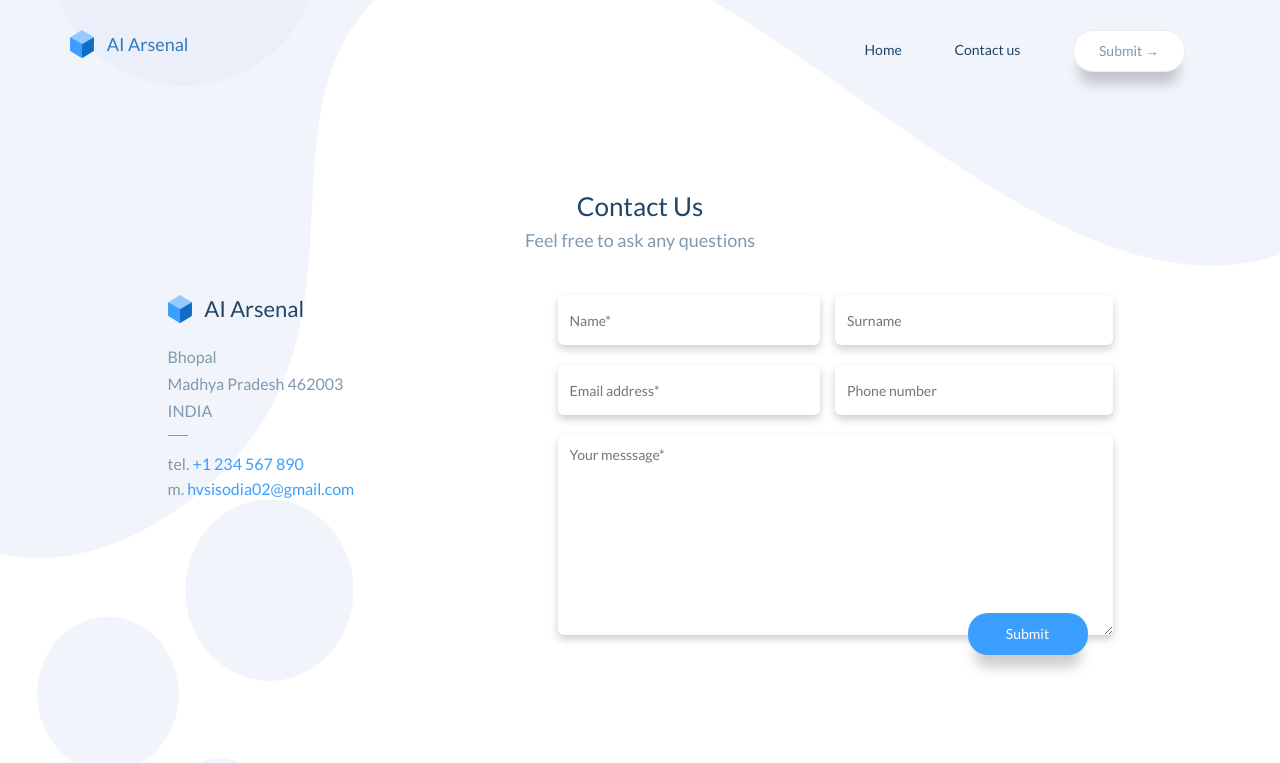
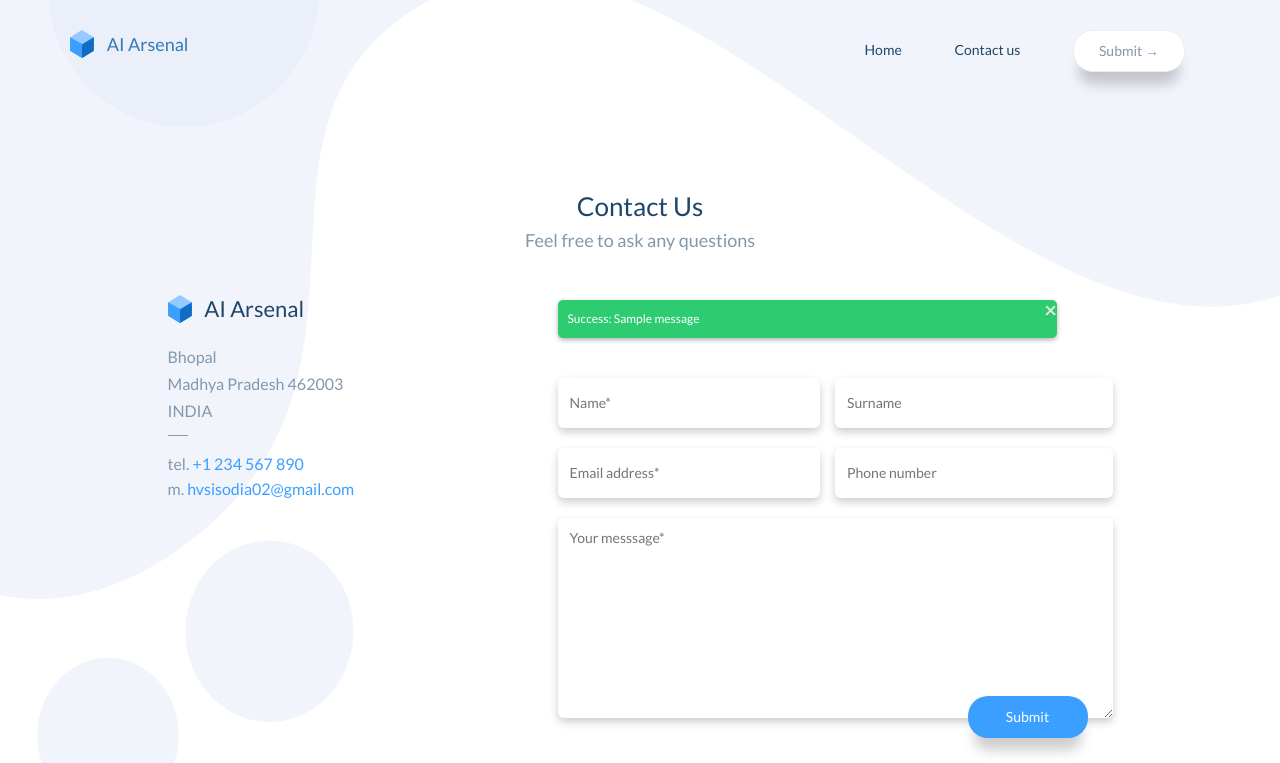
Before and after one commit to WildxHV/AI-Arsenal, a Django app: page /contactus/ in a window 1280 px wide. Shown: the top 763 px of the page. Run offline with Django 3.2, Linux system fonts and the light colour scheme; tables that the repository leaves empty hold one stand-in row (values such as "Sample post"); one stand-in notice (Sample message) is shown; some libraries are stand-ins or nearby versions.

Commit message:
Added contact form

```diff
--- a/home/views.py
+++ b/home/views.py
@@ -1,8 +1,9 @@
-from django.shortcuts import render
-from . models import Category, AiTool
+from django.shortcuts import render, redirect
+from . models import Category, AiTool, Contact
 from django.shortcuts import render, get_object_or_404
 from django.core.paginator import EmptyPage, PageNotAnInteger, Paginator
 from django.db.models import Q
+from django.contrib import messages
 
 # Create your views here.
 def home(request, category_slug=None):
@@ -86,4 +87,16 @@
 
 
 def contact(request):
+    if request.method == 'POST':
+        name    = request.POST['name']
+        surname = request.POST['surname']
+        email   = request.POST['email']
+        phone   = request.POST['phone']
+        message = request.POST['message']
+        contact = Contact.objects.create(customer_name=name,customer_surname=surname, email = email,phone_number = phone, message = message)
+        contact.save()
+
+        messages.success(request, 'Your details have been submitted you will be contacted shortly')
+        return redirect('contact')
+
     return render(request, 'contacts.html')
--- a/templates/base.html
+++ b/templates/base.html
@@ -4,7 +4,7 @@
 
 <head>
     <meta charset="UTF-8">
-    <title>CodePen - Bricks.io - Homepage</title>
+    <title>AI Arsenal - Homepage</title>
     <meta name="viewport" content="width=device-width, initial-scale=1">
     <meta name="theme-color" content="#3a9fff">
     <link rel='stylesheet' href='https://cdnjs.cloudflare.com/ajax/libs/twitter-bootstrap/3.3.7/css/bootstrap.min.css'>
--- a/templates/contacts.html
+++ b/templates/contacts.html
@@ -32,27 +32,30 @@
         </div>
       </div>
       <div class="col-md-6">
-        <form id="contact" class="form">
+
+        <form id="contact" class="form" method="POST" action="{% url 'contact' %}">
+          {% include 'includes/alerts.html' %}
+          {% csrf_token %}
           <div class="form-group">
             <div class="form__field--half">
-              <input type="text" placeholder="Name*" class="form__field form__text"></input>
+              <input type="text" placeholder="Name*" name="name" class="form__field form__text" required></input>
             </div>
             <div class="form__field--half">
-              <input type="text" placeholder="Surname" class="form__field form__text"></input>
+              <input type="text" placeholder="Surname" name="surname" class="form__field form__text" required> </input>
             </div>
           </div>
 
           <div class="form-group">
             <div class="form__field--half">
-              <input type="text" placeholder="Email address*" class="form__field form__text"></input>
+              <input type="text" placeholder="Email address*" name="email" class="form__field form__text" required></input>
             </div>
             <div class="form__field--half">
-              <input type="text" placeholder="Phone number" class="form__field form__text"></input>
+              <input type="text" placeholder="Phone number" name="phone" class="form__field form__text" required></input>
             </div>
           </div>
 
           <div class="form-group">
-            <textarea type="text" placeholder="Your messsage*" class="form__field form__textarea"></textarea>
+            <textarea type="text" placeholder="Your messsage*" name="message" class="form__field form__textarea" required></textarea>
             <button class="btn btn--up btn--width" type="submit">Submit</button>
           </div>
         </form>
--- /dev/null
+++ b/templates/includes/alerts.html
@@ -0,0 +1,81 @@
+<!DOCTYPE html>
+<html lang="en">
+
+<head>
+    <style>
+        #message-container {
+            width: 90%;
+        }
+
+        .alert-error {
+            background-color: #ff4757;
+            color: white;
+            padding: 10px;
+            border-radius: 5px;
+            box-shadow: 0 2px 5px rgba(0, 0, 0, 0.3);
+        }
+
+        .alert-success {
+            background-color: #2ecc71;
+            color: white;
+            padding: 10px;
+            border-radius: 5px;
+            box-shadow: 0 2px 5px rgba(0, 0, 0, 0.3);
+        }
+        .alert-warning {
+            background-color: #dbbd5e;
+            color: white;
+            padding: 10px;
+            border-radius: 5px;
+            box-shadow: 0 2px 5px rgba(0, 0, 0, 0.3);
+        }
+
+        .alert-message {
+            font-size: 12px;
+            margin-top: 5px;
+        }
+
+        .closebtn {
+            float: right;
+            font-size: 22px;
+            font-weight: bold;
+            line-height: 20px;
+            color: white;
+            text-shadow: 0 1px 0 rgba(0, 0, 0, 0.2);
+            opacity: 0.8;
+        }
+
+        .closebtn:hover {
+            color: white;
+            opacity: 0.5;
+            text-decoration: none;
+            cursor: pointer;
+        }
+    </style>
+</head>
+
+<body>
+
+    {% if messages %}
+    <div  id="message-container">
+        {% for message in messages %}
+        <div class="{% if message.level == DEFAULT_MESSAGE_LEVELS.ERROR %}alert-error{% endif %}"
+            id="message">
+            <a href="#" class="closebtn" onclick="document.getElementById('message-container').style.display='none';">
+                <span aria-hidden="true">&times;</span>
+            </a>
+            <div {% if message.tags %} class="alert-message alert-{{ message.tags }}" {% endif %}>
+
+                {% if message.level == DEFAULT_MESSAGE_LEVELS.ERROR %}Error: {% endif %}
+                {% if message.level == DEFAULT_MESSAGE_LEVELS.SUCCESS %}Success: {% endif %}
+                {% if message.level == DEFAULT_MESSAGE_LEVELS.WARNING %}Warning: {% endif %}
+                {{ message }}
+            </div>
+        </div>
+        {% endfor %}
+    </div>
+    {% endif %}
+    <br><br>
+</body>
+
+</html>
```
Also changed, not shown: home/actions.py (added, +12 -0 lines), home/admin.py (+19 -1 lines), home/models.py (+23 -0 lines), home/migrations/0002_contact_alter_category_options.py (added).
